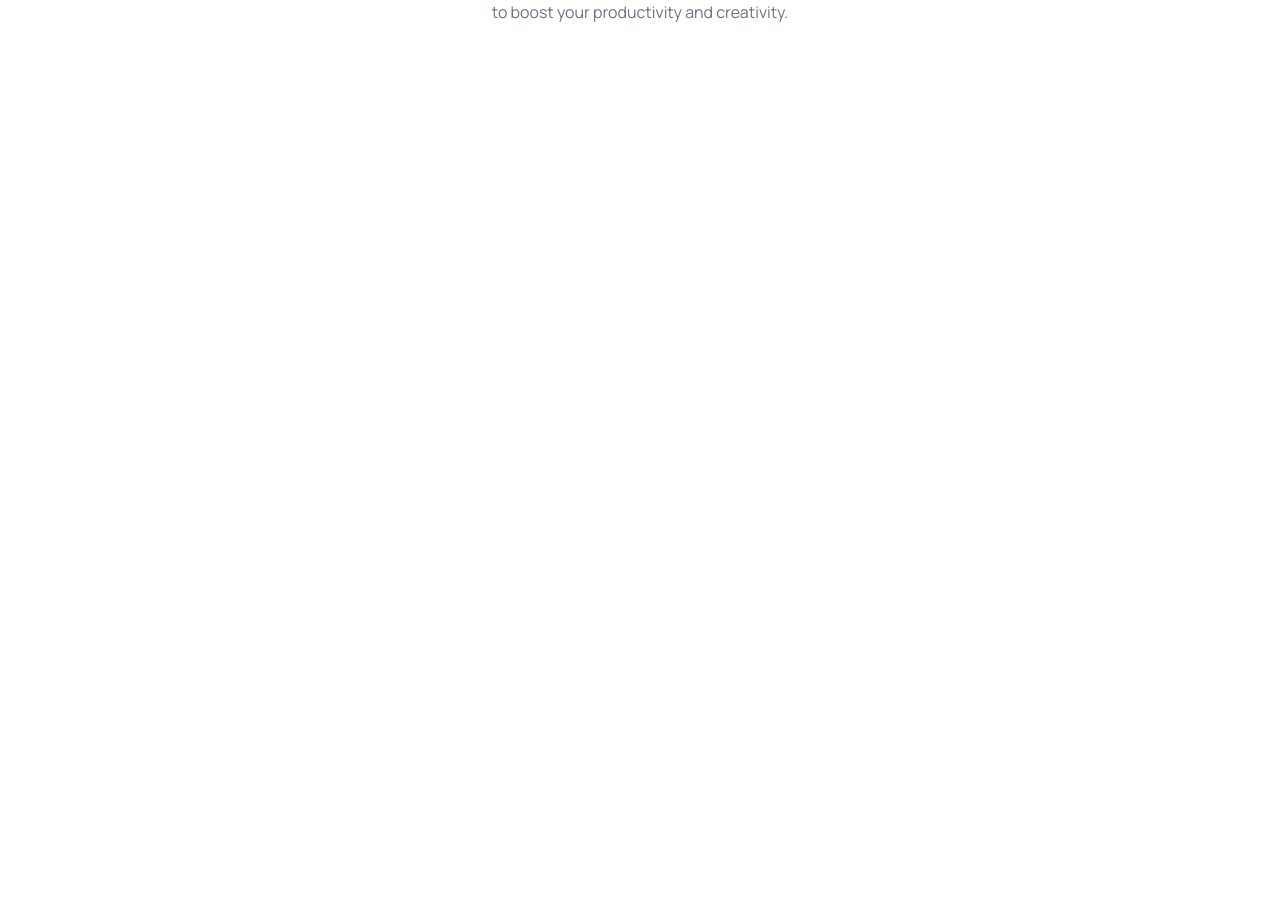
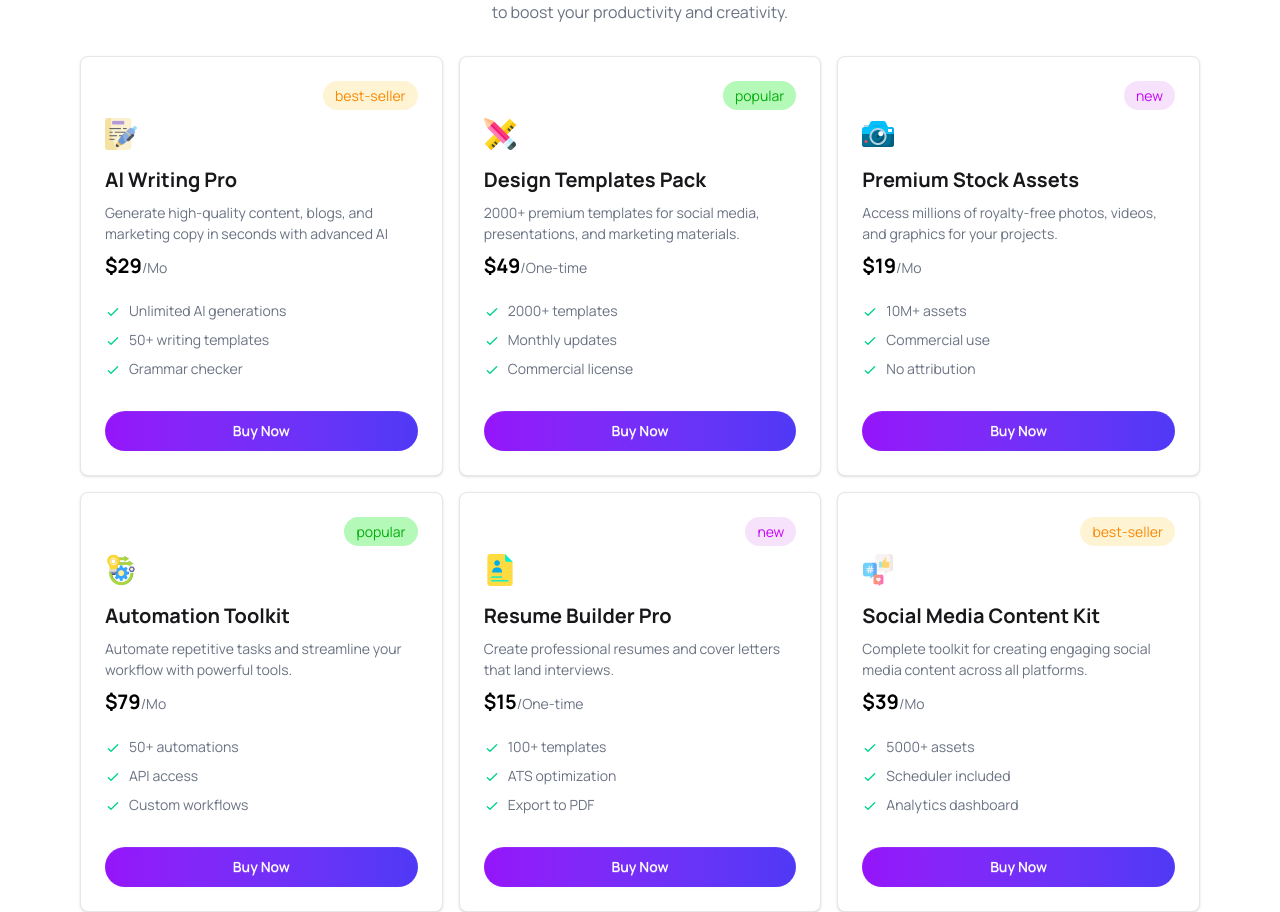
Before and after one commit to musazahidtamim3-ai/digitools, a React (Vite) app: page / in a window 1280 px wide. Shown: the part 924-1836 px from the top of the page. Before the commit the page ends 980 px from the top, so only its background shows below. Built offline with nearby package versions, Linux system fonts and the light colour scheme.

Commit message:
product section added

```diff
--- a/package.json
+++ b/package.json
@@ -14,6 +14,7 @@
     "react": "^19.2.4",
     "react-dom": "^19.2.4",
     "react-icons": "^5.6.0",
+    "react-toastify": "^11.0.5",
     "tailwindcss": "^4.2.2"
   },
   "devDependencies": {
--- /dev/null
+++ b/public/produci.json
@@ -0,0 +1,92 @@
+[
+     {
+          "id": "P-101",
+          "name": "AI Writing Pro",
+          "description": "Generate high-quality content, blogs, and marketing copy in seconds with advanced AI",
+          "price": 29,
+          "period": "Mo",
+          "tag": "Free",
+          "tagType": "best-seller",
+          "features": [
+               "Unlimited AI generations",
+               "50+ writing templates",
+               "Grammar checker"
+          ],
+          "icon": "/public/products/writing_2327400 1.png"
+     },
+     {
+          "id": "P-102",
+          "name": "Design Templates Pack",
+          "description": "2000+ premium templates for social media, presentations, and marketing materials.",
+          "price": 49,
+          "period": "One-time",
+          "tag": "Popular",
+          "tagType": "popular",
+          "features": [
+               "2000+ templates",
+               "Monthly updates",
+               "Commercial license"
+          ],
+          "icon": "/public/products/design-tool.png"
+     },
+     {
+          "id": "P-103",
+          "name": "Premium Stock Assets",
+          "description": "Access millions of royalty-free photos, videos, and graphics for your projects.",
+          "price": 19,
+          "period": "Mo",
+          "tag": "Best Value",
+          "tagType": "new",
+          "features": [
+               "10M+ assets",
+               "Commercial use",
+               "No attribution"
+          ],
+          "icon": "/public/products/camera_8775444 1.png"
+     },
+     {
+          "id": "P-104",
+          "name": "Automation Toolkit",
+          "description": "Automate repetitive tasks and streamline your workflow with powerful tools.",
+          "price": 79,
+          "period": "Mo",
+          "tag": "popular",
+          "tagType": "popular",
+          "features": [
+               "50+ automations",
+               "API access",
+               "Custom workflows"
+          ],
+          "icon": "/public/products/operation.png"
+     },
+     {
+          "id": "P-105",
+          "name": "Resume Builder Pro",
+          "description": "Create professional resumes and cover letters that land interviews.",
+          "price": 15,
+          "period": "One-time",
+          "tag": "new",
+          "tagType": "new",
+          "features": [
+               "100+ templates",
+               "ATS optimization",
+               "Export to PDF"
+          ],
+          "icon": "/public/products/portfolio.png"
+     },
+     {
+          "id": "P-106",
+          "name": "Social Media Content Kit",
+          "description": "Complete toolkit for creating engaging social media content across all platforms.",
+          "price": 39,
+          "period": "Mo",
+          "tag": "best-seller",
+          "tagType": "best-seller",
+          "features": [
+               "5000+ assets",
+               "Scheduler included",
+               "Analytics dashboard"
+          ],
+          "icon": "/public/products/social-media.png"
+     }
+]
--- a/src/App.jsx
+++ b/src/App.jsx
@@ -1,8 +1,14 @@
+import { Suspense } from 'react'
 import './App.css'
 import Banner from './components/Banner'
 import Navbar from './components/Navbar'
 import Products from './components/Products'
 import Status from './components/Status'
+import { ToastContainer } from 'react-toastify'
+
+const productPromise = fetch("produci.json")
+  .then(res=> res.json())
+
 
 function App() {
 
@@ -22,8 +28,12 @@ function App() {
       </section>
 
       <section>
-        <Products></Products>
+        <Suspense >
+          <Products productPromise={productPromise}></Products>
+        </Suspense>
       </section>
+
+      <ToastContainer></ToastContainer>
     </>
   )
 }
--- a/src/components/Banner.jsx
+++ b/src/components/Banner.jsx
@@ -3,13 +3,13 @@ import { FaRegCircleDot } from "react-icons/fa6";
 
 const Banner = () => {
      return (
-          <div className='max-w-280 mx-auto py-20 flex justify-between items-center gap-[66px]'>
+          <div className='max-w-280 mx-auto py-20 flex flex-col lg:flex-row justify-between items-center gap-16.5 px-5 lg:px-0'>
                <div>
                     <div className='bg-linear-to-r from-[#eed8ff] to-[#dbd6fe] rounded-full px-5 py-2 flex items-center gap-2 max-w-80 justify-center mb-4'>
                          <FaRegCircleDot className='text-[#9514FA]' />
                          <p className='bg-linear-to-r from-[#9514FA] to-[#4F39F6] bg-clip-text text-transparent'>New: AI-Powered Tools Available</p>
                     </div>
-                    <h1 className='text-6xl font-extrabold leading-18 pb-5'>Supercharge Your Digital Workflow</h1>
+                    <h1 className='text-3xl md:text-5xl lg:text-6xl font-extrabold lg:leading-18 pb-5'>Supercharge Your Digital Workflow</h1>
                     <p className='pb-5 text-gray-500 max-w-130'>Access premium AI tools, design assets, templates, and productivity software—all in one place. Start creating faster today.</p>
                     <div className='flex items-center gap-3'>
                          <button className='btn bg-linear-to-r from-[#9514FA] to-[#4F39F6] text-white rounded-full'>Explore Products</button>
--- a/src/components/Navbar.jsx
+++ b/src/components/Navbar.jsx
@@ -3,11 +3,11 @@ import { IoCart } from "react-icons/io5";
 
 const Navbar = () => {
      return (
-          <div className='flex justify-between items-center px-20 py-3 bg-white shadow-md'>
+          <div className='flex justify-between items-center px-5 lg:px-20 py-3 bg-white shadow-md'>
                <div>
                     <h1 className='bg-linear-to-r from-[#9514FA] to-[#4F39F6] bg-clip-text text-transparent text-xl font-extrabold'>Digitools</h1>
                </div>
-               <ul className='flex items-center gap-4 font-semibold'>
+               <ul className='hidden lg:flex items-center gap-4 font-semibold'>
                     <li>Products</li>
                     <li>Features</li>
                     <li>Pricing</li>
--- /dev/null
+++ b/src/components/Product.jsx
@@ -0,0 +1,47 @@
+import React, { useState } from 'react';
+import { toast } from 'react-toastify';
+
+const Product = ({ product }) => {
+     const [buy,setBuy]=useState(false)
+     const handleBuy=()=>{
+          setBuy(true);
+          toast.success("Successfully added to cart!")
+     }
+     return (
+          <div className="card bg-base-100 border border-gray-200 shadow-sm">
+               <div className="card-body">
+                    <div className='flex justify-end'>
+                         <span className={`px-3 py-1 rounded-full text-center ${product.tagType === "best-seller" ? "bg-[#fce28f64] text-[#f98806] " : product.tagType === "new" ? "bg-[#f0c9fa88] text-[#c705f8]" : "bg-[#b4f9b7] text-[#03ad0c]"}`}>{product.tagType}</span>
+                    </div>
+                    <div className='pb-2'>
+                         <img src={product.icon} alt="" />
+                    </div>
+
+                    <div className='space-y-2'>
+                         <h1 className='text-xl font-bold'>{product.name}</h1>
+                         <p className='text-gray-500'>{product.description}</p>
+                    </div>
+                    <div>
+                         <h1 className='text-gray-500'><span className='text-xl text-black font-bold'>${product.price}</span>/{product.period}</h1>
+                    </div>
+
+                    <ul className="mt-3 flex flex-col gap-2">
+                         {
+                              product.features.map(feature => (
+                                   <li>
+                                        <svg xmlns="http://www.w3.org/2000/svg" className="size-4 me-2 inline-block text-success" fill="none" viewBox="0 0 24 24" stroke="currentColor"><path strokeLinecap="round" strokeLinejoin="round" strokeWidth="2" d="M5 13l4 4L19 7" /></svg>
+                                        <span className='text-gray-500'>{feature}</span>
+                                   </li>
+                              ))
+                         }
+
+                    </ul>
+                    <div className="mt-6">
+                         <button onClick={handleBuy} className="btn bg-linear-to-r from-[#9514FA] to-[#4F39F6] rounded-full border-none w-full text-white">{buy ?'Added to cart':'Buy Now'}</button>
+                    </div>
+               </div>
+          </div>
+     );
+};
+
+export default Product;
--- a/src/components/Products.jsx
+++ b/src/components/Products.jsx
@@ -1,12 +1,22 @@
-import React from 'react';
+import React, { use } from 'react';
+import Product from './Product';
 
-const Products = () => {
+const Products = ({ productPromise }) => {
+     const products = use(productPromise)
+     console.log(products)
      return (
           <div className='max-w-280 mx-auto'>
                <div className='text-center space-y-3 mb-8'>
                     <h1 className='text-4xl font-extrabold'>Premium Digital Tools</h1>
                     <p className='max-w-135 mx-auto text-gray-500'>Choose from our curated collection of premium digital products designed to boost your productivity and creativity.</p>
                </div>
+               <div className='grid grid-cols-1 md:grid-cols-2 lg:grid-cols-3 gap-2 lg:gap-4 px-5 lg:px-0'>
+                    {
+                         products.map(product => (
+                              <Product product={product}></Product>
+                         ))
+                    }
+               </div>
           </div>
      );
 };
--- a/src/components/Status.jsx
+++ b/src/components/Status.jsx
@@ -3,17 +3,17 @@ import React from 'react';
 const Status = () => {
      return (
           <div className='bg-linear-to-r from-[#9514FA] to-[#4F39F6] text-white mb-20'>
-               <div className='max-w-280 mx-auto flex justify-center gap-40 items-center py-8'>
+               <div className='max-w-280 mx-auto flex flex-col lg:flex-row justify-center gap-8 lg:gap-40 items-center px-5 lg:px-0 py-8'>
                     <div className='space-y-3'>
                          <h1 className='text-3xl font-bold'>50k+</h1>
                          <p>Active Users</p>
                     </div>
-                    <div className='w-px bg-white/60 h-12'></div>
+                    <div className='hidden lg:flex w-px bg-white/60 h-12'></div>
                     <div className='space-y-3'>
                          <h1 className='text-3xl font-bold'>200+</h1>
                          <p>Premium Tools</p>
                     </div>
-                    <div className='w-px bg-white/60 h-12'></div>
+                    <div className='hidden lg:flex w-px bg-white/60 h-12'></div>
                     <div className='space-y-3'>
                          <h1 className='text-3xl font-bold'>4.9</h1>
                          <p>Rating</p>
```
Also changed, not shown: public/products/camera_8775444 1.png (added), 1 other file (tests, documents, lock files or other folders).
